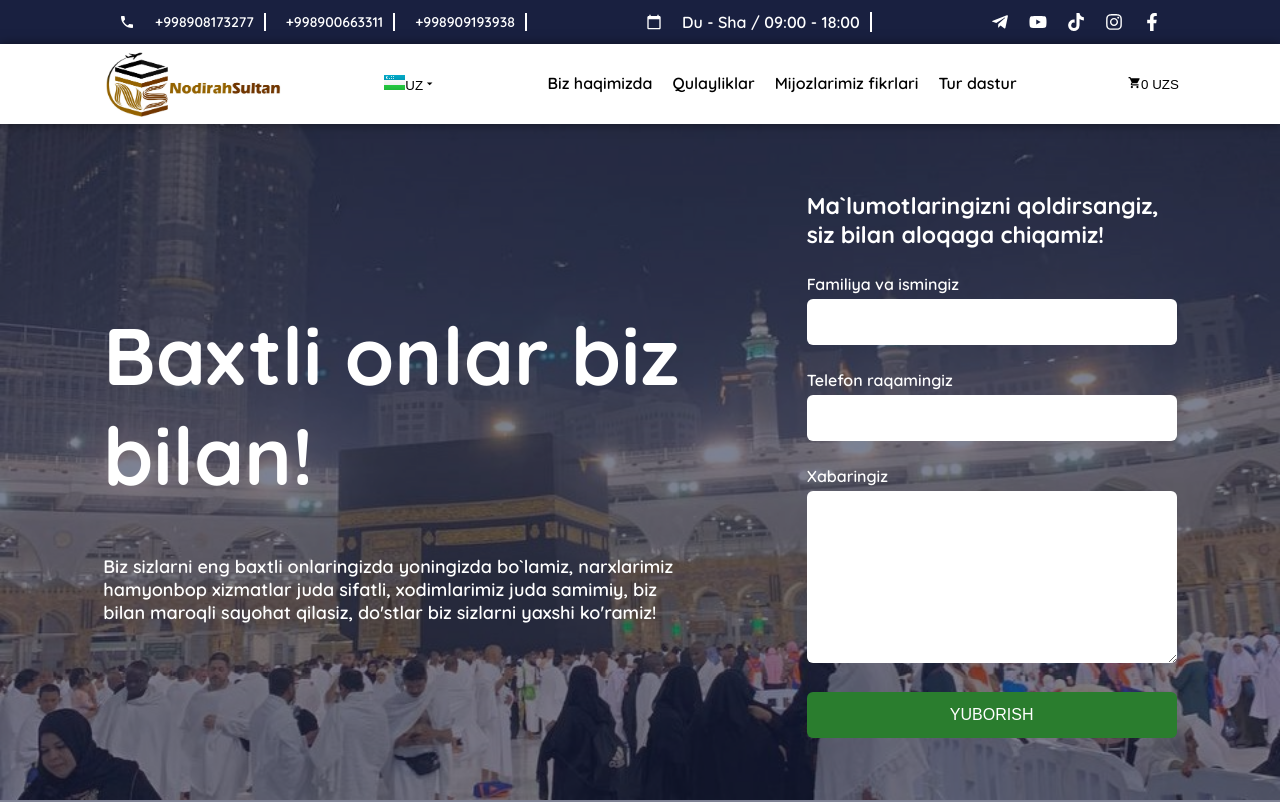
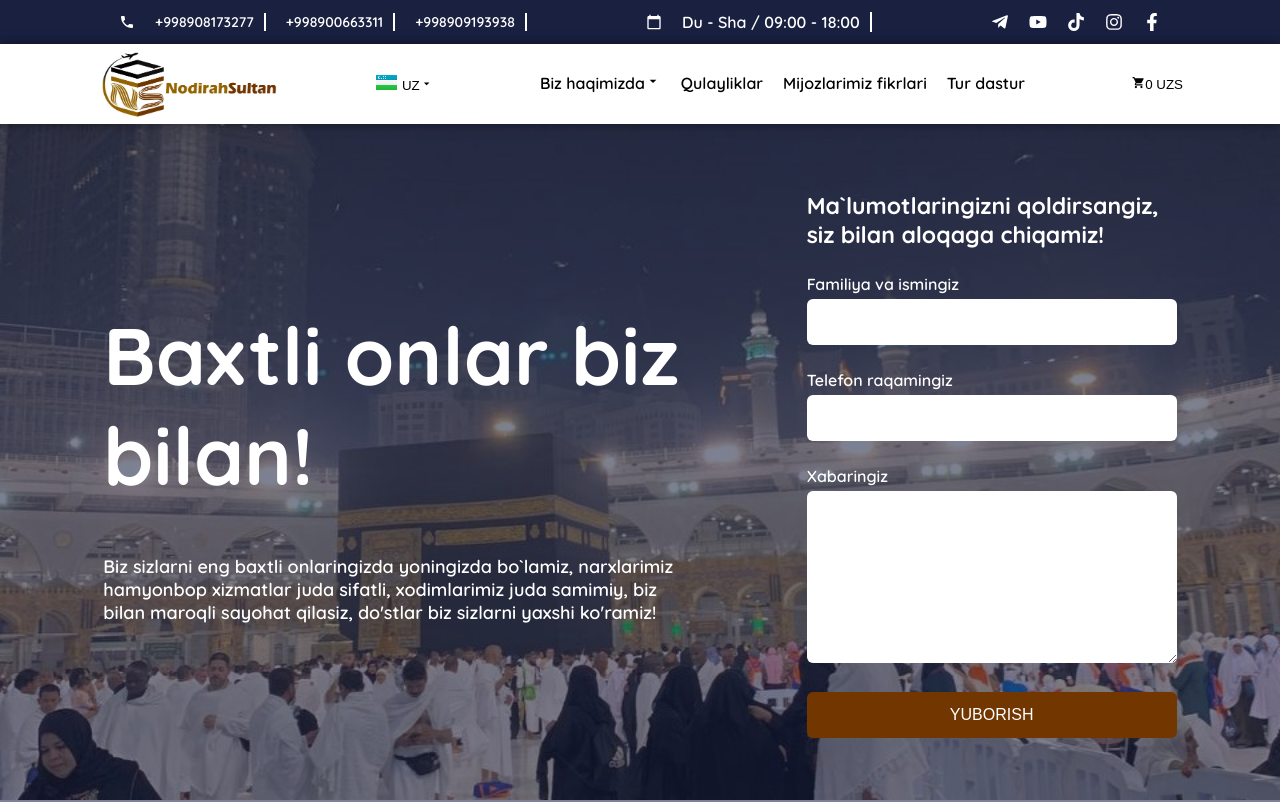
Before and after one commit to AbdukahharS/tour, a React (Create React App) app: page / in a window 1280 px wide. Shown: the top 802 px of the page. Built offline with nearby package versions, Linux system fonts and the light colour scheme.

Commit message:
dropdowns

```diff
--- a/src/components/Navbar.jsx
+++ b/src/components/Navbar.jsx
@@ -1,9 +1,13 @@
-import React from 'react'
-import { MdArrowDropDown, MdShoppingCart } from 'react-icons/md'
+import { useState } from 'react'
+import { MdArrowDropUp, MdArrowDropDown, MdShoppingCart } from 'react-icons/md'
 import Logo from '../images/logo-hor.png'
 import Uz from '../images/uzb.svg'
+import En from '../images/en.svg'
+import Ru from '../images/ru.svg'
 
 const Navbar = () => {
+  const [drop, setDrop] = useState(false)
+
   return (
     <nav>
       <img src={Logo} alt='NodirahSultan' className='logo' />
@@ -11,13 +15,32 @@ const Navbar = () => {
         <button className='hover'>
           <img src={Uz} alt='flag' />
           <span>UZ</span>
-          <MdArrowDropDown />
         </button>
+        <button className='hover' onClick={() => setDrop((d) => !d)}>
+          {drop ? <MdArrowDropUp /> : <MdArrowDropDown />}{' '}
+        </button>
+        <div className={`content ${drop && 'drop'}`}>
+          <button className='hover'>
+            <img src={En} alt='flag' />
+            <span>EN</span>
+          </button>
+          <button className='hover'>
+            <img src={Ru} alt='flag' />
+            <span>RU</span>
+          </button>
+        </div>
       </div>
       <div className='links'>
-        <a href='#about' className='hover'>
-          Biz haqimizda
-        </a>
+        <div className='hoverdown'>
+          <a href='#about' className='hover'>
+            <span>Biz haqimizda</span>
+            <MdArrowDropDown />
+          </a>
+          <div className='dropdown-content'>
+            <a href='#statistics'>Statistik ma'lumotlar</a>
+            <a href='#benefits'>Umra haqida</a>
+          </div>
+        </div>
         <a href='#facilities' className='hover'>
           Qulayliklar
         </a>
--- a/src/styles/hero.scss
+++ b/src/styles/hero.scss
@@ -20,9 +20,54 @@ nav {
     height: 80px;
   }
 
+  .lang {
+    position: relative;
+
+    img {
+      margin-right: 5px;
+    }
+
+    .content {
+      position: absolute;
+      background: #fff;
+      display: none;
+      flex-direction: column;
+      gap: 10px;
+      padding: 10px 10px 5px 10px;
+      left: -10px;
+      border-radius: 3px;
+
+      &.drop {
+        display: flex;
+      }
+    }
+  }
+
   .links {
     display: flex;
     flex-direction: row;
+
+    .hoverdown {
+      position: relative;
+
+      .dropdown-content {
+        display: none;
+        position: absolute;
+        background-color: #f9f9f9;
+        min-width: 160px;
+        box-shadow: 0px 8px 16px 0px rgba(0, 0, 0, 0.2);
+        padding: 12px 16px;
+        z-index: 1;
+
+        a {
+          font-size: 14px;
+        }
+      }
+
+      &:hover .dropdown-content {
+        display: block;
+      }
+    }
 
     a {
       display: block;
@@ -36,8 +81,6 @@ nav {
     }
   }
 }
-
-// .wrapper {
 
 .hero {
   display: flex;
--- a/src/styles/index.scss
+++ b/src/styles/index.scss
@@ -1,5 +1,5 @@
-$prim: #2a7d2e;
-$primLight: hsl(123, 88%, 47%);
+$prim: #723600;
+$primLight: #956200;
 $second: #192040;
 $dark: #333333;
 $shadowFilter: #19204090;
```
